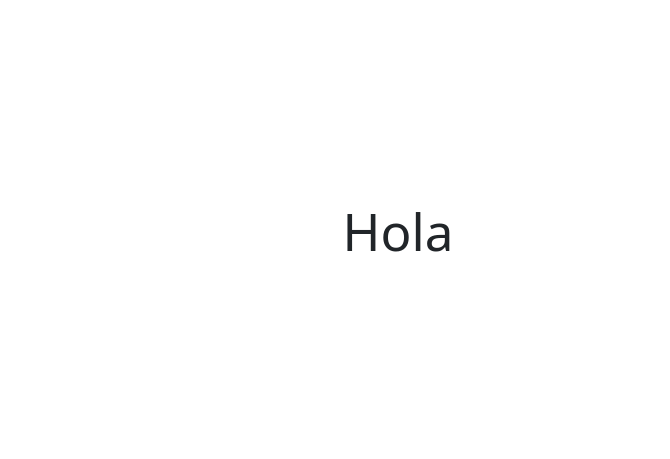
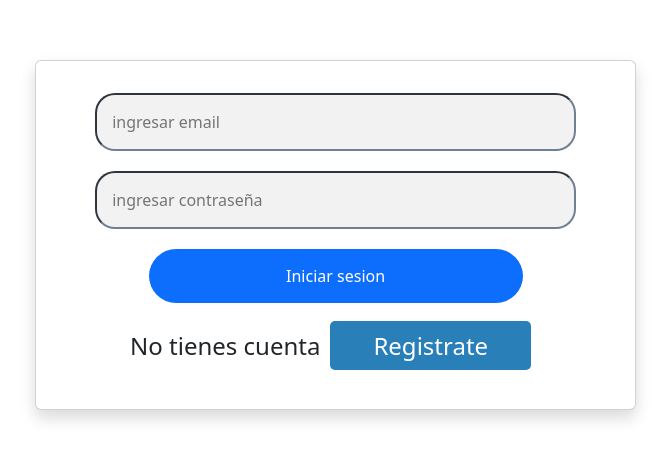
Before and after one commit to maridanielac/Micro2-MariaCuervo-FranciscoMarcano, a React (Vite) app in the folder proe2/: page /Login in a window 1280 px wide. Shown: the part 165-624 px from the top of the page, without its empty margins (242-912 px from the left). Built offline with nearby package versions, Linux system fonts and the light colour scheme.

Commit message:
merge Maria y Francisco

```diff
--- a/proe2/src/Pages/HomePage.tsx
+++ b/proe2/src/Pages/HomePage.tsx
@@ -1,31 +1,24 @@
-
+import { useEffect, useState } from 'react'
 import { Link } from 'react-router-dom';
 
 import {auth} from "../../src/credenciales";
 import {getAuth, signOut  } from "firebase/auth";
-//const auth = getAuth(appFirebase)
+import { onAuthStateChanged } from "firebase/auth";
 
-// const HomePage = ({correoUsuario}) => {
-
-//         return (
-//             <div>
-//                 <h1>Hello</h1>
-//                 <h4>{correoUsuario}<button className='btn btn-primary' onClick={() => signOut(auth)} >Logout</button></h4>
-//                 {/* <Link to="/clubs">
-//                     Ver Clubs
-//                 </Link> */}
-// =======
 import "./HPage.css"
 
-const HomePage = ({correoUsuario}) => {
+const HomePage = () => {
 
+    const [user,setuser] = useState(null);
 
+   onAuthStateChanged(auth, (currentUser) => {
+    setuser(currentUser);
+   });
         return (
 
             <>
 
             <div style={{ display: 'flex', textAlign: 'right', position: 'fixed', top: 20, left: 'auto', right: 0, background: '#fff', zIndex: 999 }}>
-
 
                         <Link to="/clubs" className="header-button">
                             Ver Clubs
@@ -39,10 +32,16 @@ const HomePage = ({correoUsuario}) => {
                         <Link to="/register" className="header-button">
                             Registrarse
                         </Link>
+                        <Link to="/profile" className="header-button">
+                            Perfil
+                        </Link>
 
-
+                        <button className="header-button" onClick={() => signOut(auth)} >Logout</button>
             </div>
-            <h4>{correoUsuario}<button className='btn btn-primary' onClick={() => signOut(auth)} >Logout</button></h4>
+            <div>
+            {user ? "Bienvenido " : ""}
+            {user ? user.email : ""}
+            </div>
             </>
         )
     };
--- a/proe2/src/Pages/LoginPage.tsx
+++ b/proe2/src/Pages/LoginPage.tsx
@@ -3,24 +3,25 @@ import { useNavigate } from "react-router-dom";
 import imageGoogle from "../assets/google.png"
 import {auth} from "../../src/credenciales";
 import {createUserWithEmailAndPassword, signInWithEmailAndPassword, GoogleAuthProvider, signInWithRedirect  } from "firebase/auth";
-import { Link } from "react-router-dom";
+import { Link,Navigate } from "react-router-dom";
+import '../App.css'
 
 
 const LoginPage = () => {
+
+    const navigate = useNavigate();
 
     const functAutenticacion = async(e) => {
         e.preventDefault();
         const correo = e.target.email.value;
         const password = e.target.password.value;
 
-
         try {
-            signInWithEmailAndPassword(auth, correo, password)
+            await signInWithEmailAndPassword(auth, correo, password)
+            navigate("/")
         } catch (error) {
             alert("el correo y/o password son incorrectos");
         }
-
-
 
     }
 
@@ -45,7 +46,11 @@ const LoginPage = () => {
 
                             </form>
                             {/* <button ><img src={imageGoogle}></img> <span>Iniciar con Google</span></button> */}
-                            <h4>{"No tienes cuenta"} <button className="btn btn-primary" >Registrate</button>
+                            <h4>{"No tienes cuenta"}
+                            <Link to="/register" className="header-button">
+                            <button  className="header-button" >Registrate</button>
+                            </Link>
+
                             </h4>
                         </div>
                     </div>
--- a/proe2/src/Pages/RegisterPage.tsx
+++ b/proe2/src/Pages/RegisterPage.tsx
@@ -2,8 +2,8 @@ import React,  { useState } from "react";
 import imageGoogle from "../assets/google.png"
 
 import {auth} from "../../src/credenciales";
-import {getAuth, createUserWithEmailAndPassword, signInWithEmailAndPassword, GoogleAuthProvider, signInWithRedirect  } from "firebase/auth";
-//const auth = getAuth(appFirebase)
+import { createUserWithEmailAndPassword, signInWithEmailAndPassword, GoogleAuthProvider, signInWithRedirect  } from "firebase/auth";
+
 
 const RegisterPage = () => {
     const [registrando, setRegistrando] = useState(false)
--- a/proe2/src/main.tsx
+++ b/proe2/src/main.tsx
@@ -9,6 +9,9 @@ import ClubDetail from './Pages/ClubDetail.tsx';
 import Vpage from './Pages/Vpage.tsx';
 import Header from './navegacion/Header.tsx';
 import AllClubPages from './Pages/AllClubPages.tsx';
+import LoginPage from './Pages/LoginPage.tsx'
+import RegisterPage from './Pages/RegisterPage.tsx'
+import ProfilePage from './Pages/ProfilesPage.tsx'
 
 
 const router = createBrowserRouter([
@@ -36,12 +39,24 @@ const router = createBrowserRouter([
     path: "/fire",
     element: <div><AllClubPages nombre={undefined} descripcion={undefined} videojuegos={undefined}/></div>,
   },
+  {
+    path: "/Login",
+    element: <div><LoginPage/></div>,
+  },
+  {
+    path: "/Register",
+    element: <div><RegisterPage /></div>,
+  },
+  {
+    path: "/Profile",
+    element: <div><ProfilePage /></div>,
+  },
 
  ]);
 
 ReactDOM.createRoot(document.getElementById('root')!).render(
   <React.StrictMode>
-    <App />
-    {/* <RouterProvider router={router} /> */}
+    {/* <App /> */}
+    <RouterProvider router={router} />
   </React.StrictMode>,
 )
```
Also changed, not shown: proe2/src/App.tsx (+0 -34 lines), proe2/src/Pages/LoginPage.css (line endings or trailing spaces).
